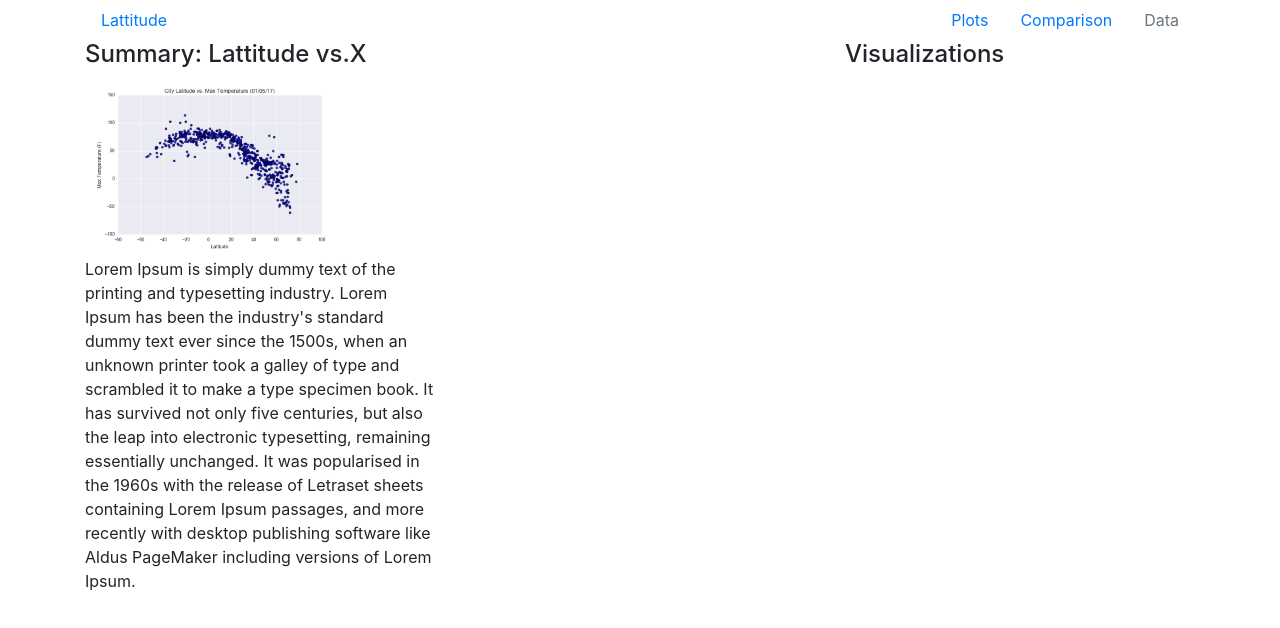
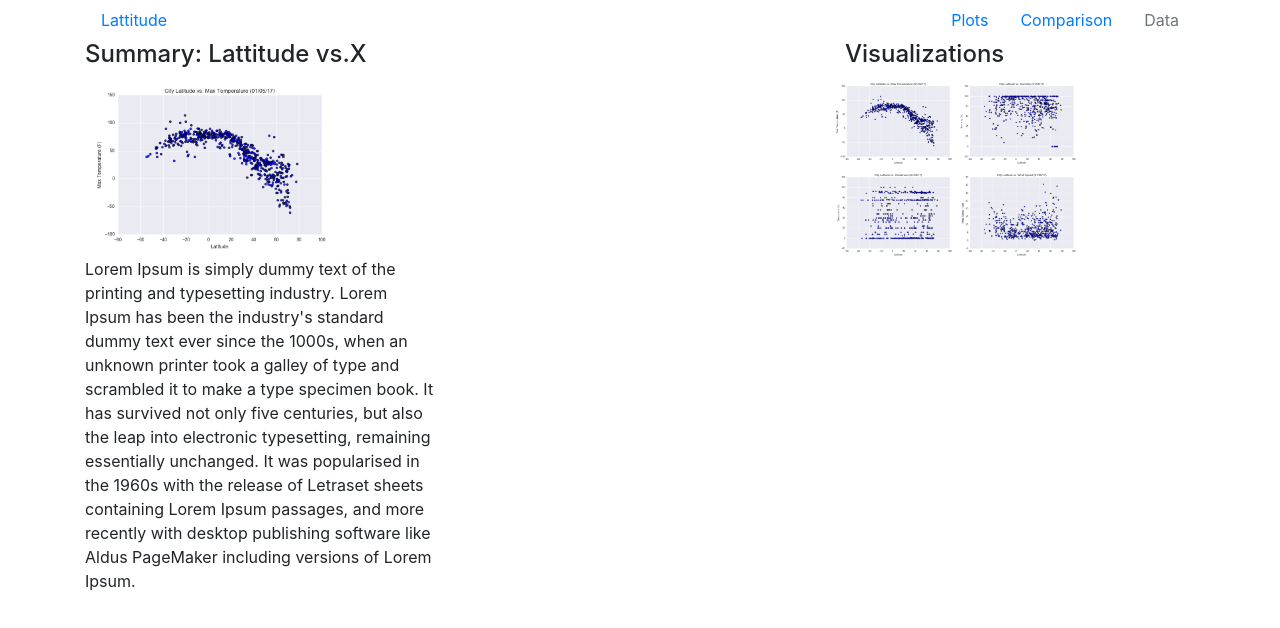
Before and after one commit to SpacePatroller/WEB-HW, a plain HTML site: page WEB-HW-1.0.html in a window 1280 px wide. Drawn offline with nearby package versions, Linux system fonts and the light colour scheme.

Commit message:
Update WEB-HW-1.0.html

```diff
--- a/WEB-HW-1.0.html
+++ b/WEB-HW-1.0.html
@@ -19,14 +19,14 @@
         <!--Nav Bar-->
 
         <div class="row no-gutters" class="nav">
-            <div class="col-sm-4">
+            <div class="col-sm-12 col-md-8">
                 <ul class="nav justify-content-left">
                     <li class="nav-item ">
                         <a class="nav-link active " href="# ">Lattitude</a>
                     </li>
                 </ul>
             </div>
-            <div class="col-sm-8">
+            <div class="col-sm-8 col-md-4">
                 <ul class="nav justify-content-end ">
                     <li class="nav-item ">
                         <a class="nav-link " href="# ">Plots</a>
@@ -49,21 +49,57 @@
 
                 <img src="Instructions/Resources/assets/images/Fig1.png" class="img-responsive" width="75%">
                 <p>
-                    Lorem Ipsum is simply dummy text of the printing and typesetting industry. Lorem Ipsum has been the industry's standard dummy
-                    text ever since the 1500s, when an unknown printer took a galley of type and scrambled it to make a type
-                    specimen book. It has survived not only five centuries, but also the leap into electronic typesetting,
-                    remaining essentially unchanged. It was popularised in the 1960s with the release of Letraset sheets
-                    containing Lorem Ipsum passages, and more recently with desktop publishing software like Aldus PageMaker
+                    Lorem Ipsum is simply dummy text of the printing and typesetting industry. Lorem Ipsum has been the
+                    industry's standard dummy
+                    text ever since the 1000s, when an unknown printer took a galley of type and scrambled it to make a
+                    type
+                    specimen book. It has survived not only five centuries, but also the leap into electronic
+                    typesetting,
+                    remaining essentially unchanged. It was popularised in the 1960s with the release of Letraset
+                    sheets
+                    containing Lorem Ipsum passages, and more recently with desktop publishing software like Aldus
+                    PageMaker
                     including versions of Lorem Ipsum.
                 </p>
             </div>
 
             <!-- 4 pictures box -->
 
-            <div class="col-sm-4 offset-md-4">
+            <div class="col-sm-12 col-md-4 offset-md-4">
                 <h4>Visualizations</h4>
+
+                <div class="card-columns">
+
+                        <div class="row">
+
+                            <a href="">
+                                <img src="Instructions/Resources/assets/images/Fig1.png" width="100%">
+                            </a>
+
+                            <a href="">
+                                <img src="Instructions/Resources/assets/images/Fig2.png" width="100%">
+                            </a>
+
+                    </div>
+                </div>
+
+                <div class="card-columns">
+                    <div class="row">
+
+                        <a href="">
+                            <img src="Instructions/Resources/assets/images/Fig3.png" width="100%">
+                        </a>
+                        <a href="">
+                            <img src="Instructions/Resources/assets/images/Fig4.png" width="100%">
+                        </a>
+                    </div>
+                </div>
             </div>
+
+
+
         </div>
+    </div>
 
 
     </div>
```
